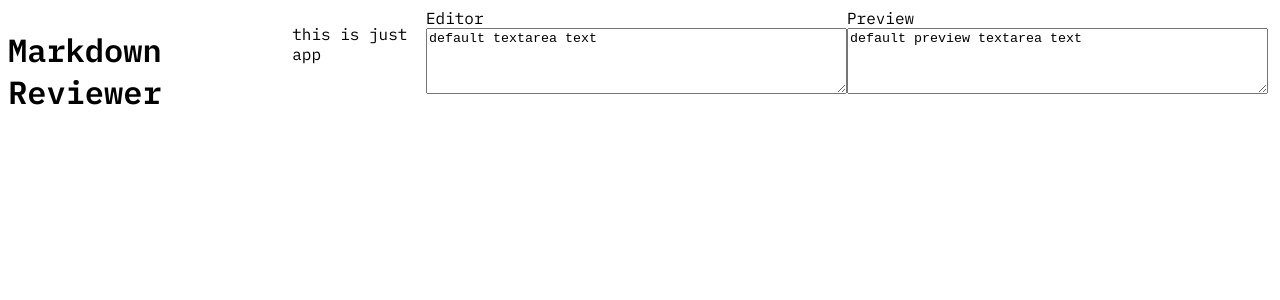
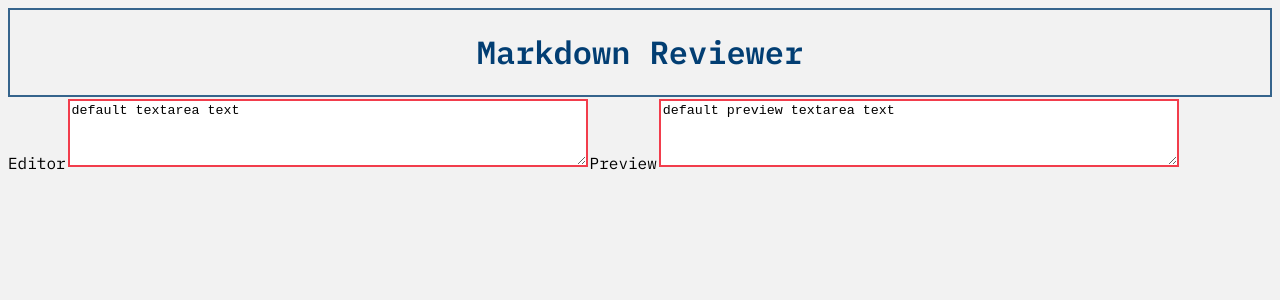
Before and after one commit to markoter/markdown-previewer, a React (Create React App) app: page / in a window 1280 px wide. Shown: the top 300 px of the page. Built offline with nearby package versions, Linux system fonts and the light colour scheme.

Commit message:
styling for development

```diff
--- a/src/App.js
+++ b/src/App.js
@@ -8,9 +8,11 @@ class App extends React.Component {
         return (
             <div id="app-container">
                 <HeaderBox />
-                <p>this is just app</p>
-                <EditorBox />
-                <PreviewBox />
+                <div id="content">
+                    <EditorBox />
+                    <PreviewBox />
+                </div>
+
             </div>
 
         )
--- a/src/index.css
+++ b/src/index.css
@@ -8,9 +8,22 @@
 
 body {
   font-family: "IBM Plex Mono", monospace;
+  background-color: var(--color-back);
 }
 
-#app-container {
+#header {
+  text-align: center;
+  color: var(--color-secondary);
+  border: 2px solid var(--color-secondary-alt);
+}
+
+#content {
   display: flex;
   flex-direction: row;
+}
+
+textarea {
+  border: 2px solid var(--color-main);
+  margin: 2px;
+  width: 40vw;
 }/*# sourceMappingURL=index.css.map */
--- a/src/index.scss
+++ b/src/index.scss
@@ -7,8 +7,19 @@
 }
 body {
     font-family: 'IBM Plex Mono', monospace;
+    background-color: var(--color-back);
 }
-#app-container {
+#header {
+    text-align: center;
+    color: var(--color-secondary);
+    border: 2px solid var(--color-secondary-alt);
+}
+#content {
     display: flex;
     flex-direction: row;
 }
+textarea {
+    border: 2px solid var(--color-main);
+    margin: 2px;
+    width: 40vw;
+}
```
Also changed, not shown: 1 other file (tests, documents, lock files or other folders).
